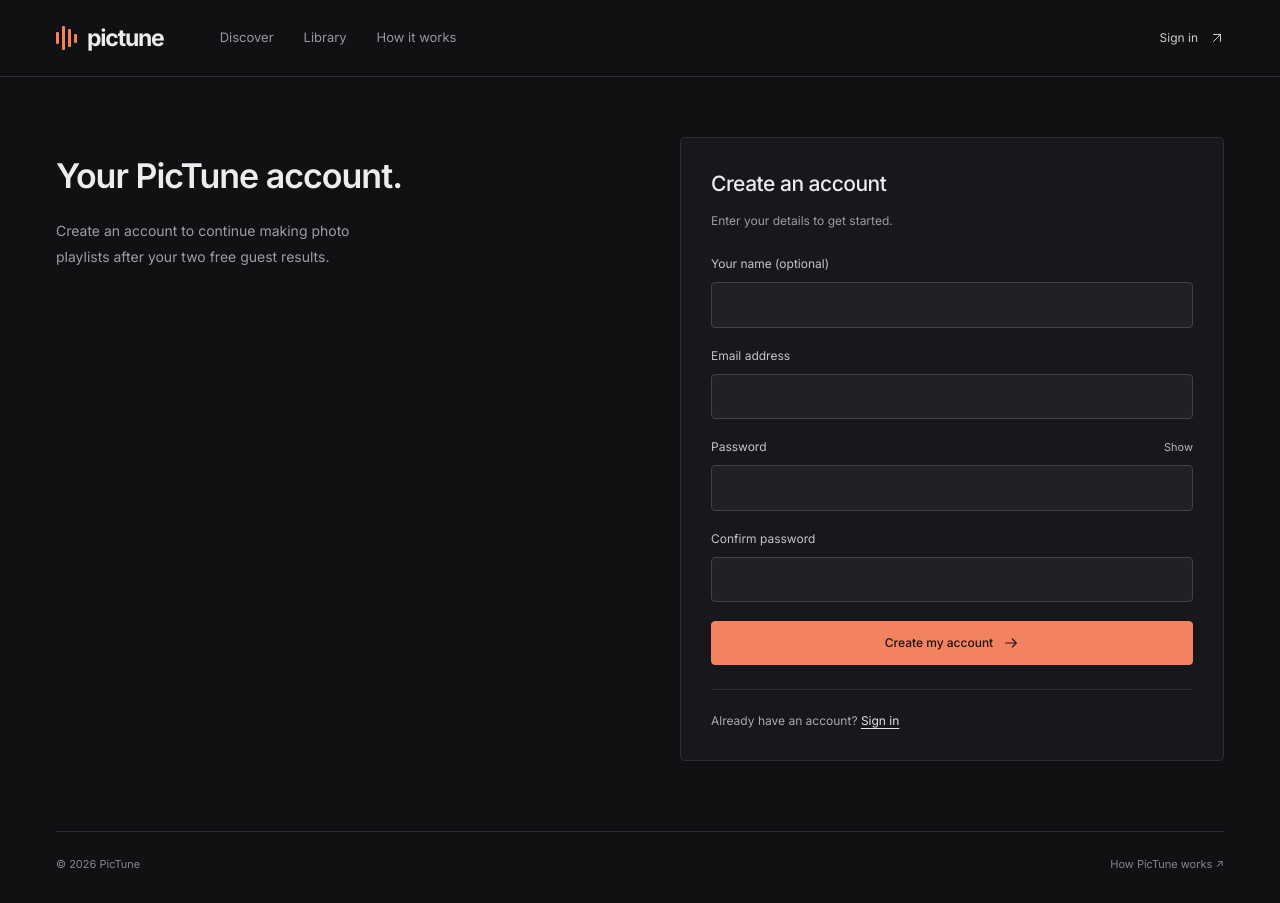
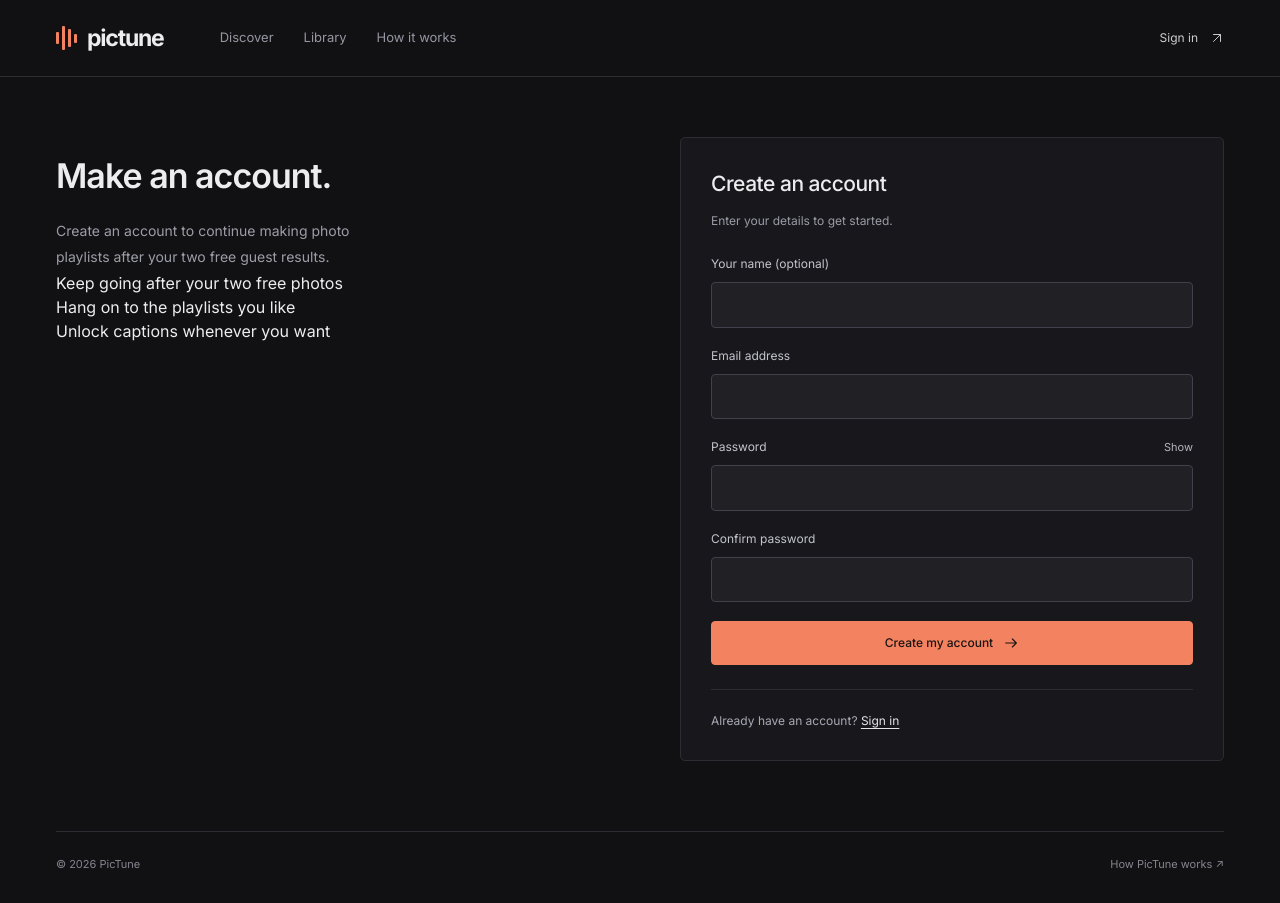
Before and after one commit to Shriii19/pictune_frontend, a React (Vite) app: page /register in a window 1280 px wide. Built offline with nearby package versions, Linux system fonts and the light colour scheme; no server answers.

Commit message:
ui update4.0: enhance registration page with additional perks and updated heading

```diff
--- a/src/pages/Register.jsx
+++ b/src/pages/Register.jsx
@@ -20,5 +20,5 @@ export default function Register() {
     } catch (err) { setError(err.message); }
     finally { setLoading(false); }
   }
-  return <div className="auth-page"><div className="auth-story"><h1>Your PicTune account.</h1><p>Create an account to continue making photo playlists after your two free guest results.</p></div><AuthForm type="register" onSubmit={handleRegister} error={error} loading={loading}/></div>;
+  return <div className="auth-page"><div className="auth-story"><h1>Make an <em>account.</em></h1><p>Create an account to continue making photo playlists after your two free guest results.</p><ul className="auth-perks"><li>Keep going after your two free photos</li><li>Hang on to the playlists you like</li><li>Unlock captions whenever you want</li></ul></div><AuthForm type="register" onSubmit={handleRegister} error={error} loading={loading}/></div>;
 }
```
